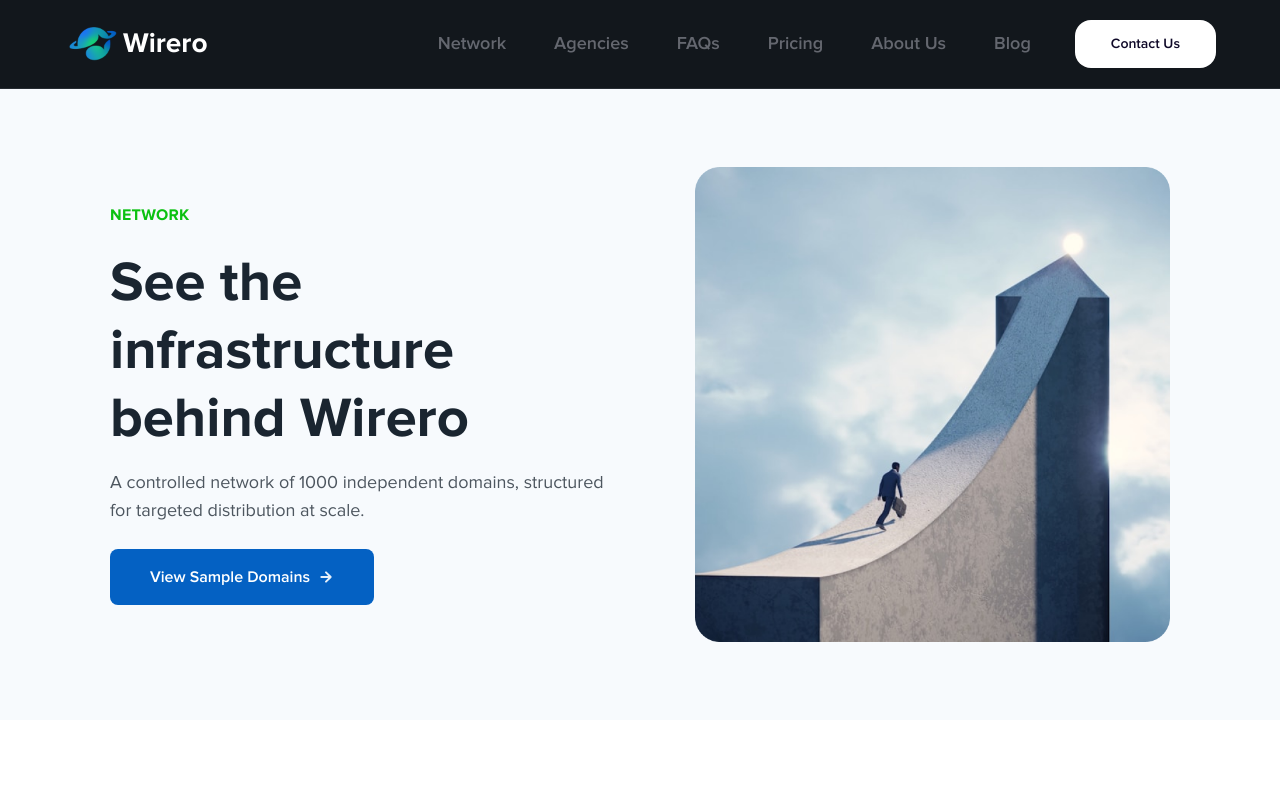
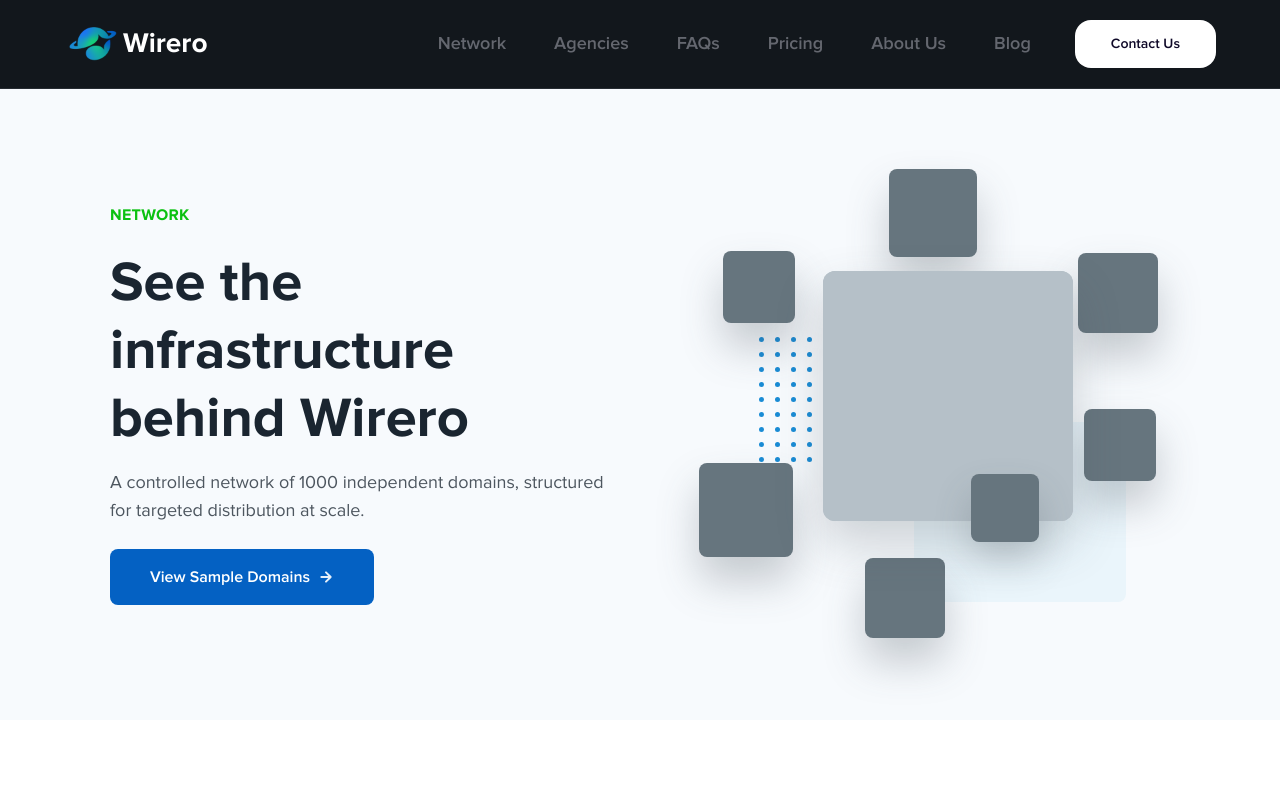
Before and after one commit to EasyPRGroup/Wirero-next, a Next.js app: page /network in a window 1280 px wide. Shown: the top 796 px of the page. Built offline with nearby package versions, Linux system fonts and the light colour scheme; a web font is replaced by a local one.

Commit message:
fix(layout): agency page hero image and CTA section design

```diff
--- a/app/agency/page.tsx
+++ b/app/agency/page.tsx
@@ -191,14 +191,14 @@
                   key={index}
                   className="rounded-[12px] bg-[#f7fafd] overflow-hidden flex items-center p-[1.25rem] box-border gap-[0.75rem]"
                 >
-                  <div className="rounded-[8px] bg-[#1a8cd5] flex items-center justify-center p-[0.5rem]">
+                  <div className="h-[3rem] w-[3rem] rounded-[12px] bg-[#eaf5fb] flex items-center justify-center p-[0.625rem] box-border shrink-0">
                     <Image
-                      className="h-[1.25rem] w-[1.25rem] relative"
-                      width={20}
-                      height={20}
+                      className="h-[1.75rem] w-[1.75rem] relative"
+                      width={28}
+                      height={28}
                       sizes="100vw"
                       alt=""
-                      src="/diamond-sharp2.svg"
+                      src="/rocket-sharp.svg"
                     />
                   </div>
                   <b className="flex-1 relative text-[1.125rem] leading-[1.5rem] font-proxima text-[#1a2530]">
@@ -231,12 +231,12 @@
                 key={index}
                 className="flex-1 overflow-hidden flex items-start gap-[1.25rem] min-w-[17.813rem] mq450:flex-wrap mq450:min-w-full"
               >
-                <div className="h-[4.25rem] w-[4.25rem] rounded-[16px] bg-[#1a8cd5] flex items-center justify-center p-[0.75rem] box-border shrink-0">
+                <div className="h-[4.25rem] w-[4.25rem] rounded-[16px] bg-[#eaf5fb] flex items-center justify-center p-[1rem] box-border shrink-0">
                   <Image
-                    className="w-[2.5rem] relative max-h-full"
+                    className="h-[2.25rem] w-[2.25rem] relative object-contain"
                     loading="lazy"
-                    width={40}
-                    height={40}
+                    width={36}
+                    height={36}
                     sizes="100vw"
                     alt=""
                     src={item.icon}
@@ -470,38 +470,30 @@
 
       {/* CTA Section */}
       <section className="self-stretch flex flex-col items-start pt-[2.5rem] px-[6.875rem] pb-[6.125rem] box-border mq750:pt-[1.625rem] mq750:px-[3.438rem] mq750:pb-[4rem] mq750:box-border mq450:pl-[1.25rem] mq450:pr-[1.25rem] mq450:box-border">
-        <div className="self-stretch rounded-[24px] bg-[#0461c3] overflow-hidden flex items-center py-[3.75rem] px-[11.25rem] relative isolate gap-[5rem] mq1350:px-[5.625rem] mq1350:box-border mq1050:pl-[5.625rem] mq1050:pr-[5.625rem] mq1050:box-border mq750:gap-[2.5rem] mq750:pl-[2.813rem] mq750:pr-[2.813rem] mq750:box-border mq450:gap-[1.25rem] mq450:py-[2.438rem] mq450:px-[1.25rem] mq450:box-border">
-          <div className="h-[13.375rem] w-[29.375rem] absolute !m-0 top-[calc(50%_-_126px)] left-[3.625rem] [filter:blur(130px)] rounded-[50px] [background:linear-gradient(103.11deg,_#177aba,_#1a8cd5)] z-[0] shrink-0" />
-          <div className="h-[7.5rem] w-[20rem] absolute !m-0 right-[8.625rem] bottom-[-3.75rem] [filter:blur(120px)] rounded-[50px] [background:linear-gradient(103.11deg,_#1a8cd5,_#1a8cd5)] z-[1] shrink-0" />
-          <Image
-            className="h-[14.375rem] w-[30.25rem] absolute !m-0 bottom-[0rem] left-[2.25rem] z-[2] shrink-0"
-            loading="lazy"
-            width={484}
-            height={230}
-            sizes="100vw"
-            alt=""
-            src="/Group-11.svg"
-          />
-          <section className="flex-1 flex flex-col items-center gap-[1.75rem] z-[3] shrink-0 text-center text-[3rem] text-color-white">
-            <div className="self-stretch overflow-hidden flex flex-col items-start gap-[0.75rem]">
-              <h1 className="m-0 self-stretch relative text-[length:inherit] leading-[3.625rem] font-bold font-abel mq1050:text-[2.375rem] mq1050:leading-[2.875rem] mq450:text-[1.813rem] mq450:leading-[2.188rem]">
+        <div className="self-stretch min-h-[22.5rem] rounded-[24px] bg-[#0461c3] overflow-hidden flex items-center justify-center py-[4.25rem] px-[3rem] relative isolate text-center mq750:min-h-[18rem] mq750:py-[3.25rem] mq750:px-[2rem] mq450:min-h-0 mq450:py-[2.5rem] mq450:px-[1.25rem]">
+          <div className="absolute left-[-7rem] top-[-5rem] z-[0] h-[22rem] w-[30rem] rounded-full bg-[#1a8cd5] opacity-60 blur-[120px]" />
+          <div className="absolute bottom-[-6rem] right-[10%] z-[0] h-[14rem] w-[24rem] rounded-full bg-[#1a8cd5] opacity-45 blur-[110px]" />
+          <div className="absolute inset-0 z-[1] bg-[radial-gradient(circle_at_18%_35%,_rgba(26,140,213,0.45),_transparent_28%),radial-gradient(circle_at_78%_83%,_rgba(26,140,213,0.38),_transparent_30%)]" />
+          <section className="relative z-[2] flex w-full max-w-[52rem] flex-col items-center gap-[1.75rem] text-center text-[3rem] text-color-white">
+            <div className="self-stretch flex flex-col items-center gap-[0.875rem]">
+              <h1 className="m-0 self-stretch relative text-[length:inherit] leading-[3.625rem] font-bold font-proxima mq1050:text-[2.375rem] mq1050:leading-[2.875rem] mq450:text-[1.813rem] mq450:leading-[2.188rem]">
                 Turn Distribution into a Scalable Revenue Stream
               </h1>
-              <div className="self-stretch relative text-[1.125rem] leading-[1.75rem] font-proxima text-[rgba(238,238,238,0.8)]">
+              <div className="self-stretch relative text-[1.125rem] leading-[1.75rem] font-proxima text-[rgba(238,238,238,0.82)]">
                 Start using Wirero as your backend infrastructure.
               </div>
             </div>
             <Link
               href="/contact"
-              className="cursor-pointer [border:none] py-[1rem] px-[2.5rem] bg-color-white h-[3.5rem] rounded-[8px] flex items-center justify-center box-border gap-[0.5rem] no-underline"
+              className="cursor-pointer [border:none] py-[1rem] px-[2.5rem] bg-color-white h-[3.5rem] rounded-[8px] flex items-center justify-center box-border gap-[0.625rem] no-underline shadow-[0px_8px_24px_rgba(0,0,0,0.08)] hover:bg-[#f7fafd] transition-colors"
             >
               <div className="relative text-[1rem] leading-[1.25rem] font-semibold font-proxima text-[#1a2530] text-center shrink-0">
                 Get Started
               </div>
               <Image
-                className="h-[1rem] w-[1rem] relative shrink-0"
-                width={16}
-                height={16}
+                className="h-[1.125rem] w-[1.125rem] relative shrink-0 brightness-0"
+                width={18}
+                height={18}
                 sizes="100vw"
                 alt=""
                 src="/arrow-right1.svg"
--- a/app/network/page.tsx
+++ b/app/network/page.tsx
@@ -9,6 +9,42 @@
 import NetworkCategory from "../../components/network-category";
 import DomainCard from "../../components/domain-card";
 import CtaBanner from "../../components/cta-banner";
+
+const heroDotIndexes = Array.from({ length: 45 });
+
+const NetworkHeroVisual = () => {
+  return (
+    <div
+      className="relative h-[30.938rem] w-[29.688rem] max-w-full shrink-0 mq1050:flex-1 mq1050:basis-[29.688rem] mq750:h-[26rem] mq450:h-[20rem]"
+      aria-label="Network infrastructure visual"
+    >
+      <div className="absolute inset-0" />
+
+      <div className="absolute bottom-[3.125rem] right-[2.75rem] h-[11.25rem] w-[13.25rem] rounded-[8px] bg-[#eaf5fb] mq450:bottom-[2rem] mq450:right-[1.5rem] mq450:h-[7.5rem] mq450:w-[9rem]" />
+
+      <div className="absolute left-[4rem] top-[11.25rem] grid grid-cols-5 gap-x-[0.6875rem] gap-y-[0.625rem] mq750:left-[3.25rem] mq750:top-[9.5rem] mq450:left-[2rem] mq450:top-[7.5rem] mq450:gap-x-[0.5rem] mq450:gap-y-[0.5rem]">
+        {heroDotIndexes.map((_, index) => (
+          <span
+            key={index}
+            className="h-[0.3125rem] w-[0.3125rem] rounded-full bg-[#1a8cd5] mq450:h-[0.25rem] mq450:w-[0.25rem]"
+          />
+        ))}
+      </div>
+
+      <div className="absolute left-[8rem] top-[7.125rem] z-[2] h-[15.625rem] w-[15.625rem] overflow-hidden rounded-[12px] bg-[#b5c0c8] shadow-[0px_22px_48px_rgba(68,80,88,0.24)] mq750:left-[7rem] mq750:top-[6.25rem] mq750:h-[13.75rem] mq750:w-[13.75rem] mq450:left-[4.75rem] mq450:top-[5rem] mq450:h-[10.5rem] mq450:w-[10.5rem]">
+        <div className="h-full w-full bg-[#b5c0c8]" />
+      </div>
+
+      <div className="absolute left-[12.125rem] top-[0.75rem] h-[5.5rem] w-[5.5rem] rounded-[8px] bg-[#66757e] shadow-[0px_24px_42px_rgba(68,80,88,0.28)] mq750:left-[11rem] mq450:left-[8rem] mq450:h-[4rem] mq450:w-[4rem]" />
+      <div className="absolute left-[1.75rem] top-[5.875rem] h-[4.5rem] w-[4.5rem] rounded-[8px] bg-[#66757e] shadow-[0px_24px_42px_rgba(68,80,88,0.28)] mq450:left-[0.875rem] mq450:top-[5rem] mq450:h-[3.25rem] mq450:w-[3.25rem]" />
+      <div className="absolute right-[0.75rem] top-[6rem] h-[5rem] w-[5rem] rounded-[8px] bg-[#66757e] shadow-[0px_24px_42px_rgba(68,80,88,0.28)] mq450:right-[0.5rem] mq450:top-[5.25rem] mq450:h-[3.5rem] mq450:w-[3.5rem]" />
+      <div className="absolute left-[0.25rem] top-[19.125rem] h-[5.875rem] w-[5.875rem] rounded-[8px] bg-[#66757e] shadow-[0px_24px_42px_rgba(68,80,88,0.28)] mq750:top-[17rem] mq450:top-[14rem] mq450:h-[4rem] mq450:w-[4rem]" />
+      <div className="absolute right-[0.875rem] top-[15.75rem] h-[4.5rem] w-[4.5rem] rounded-[8px] bg-[#66757e] shadow-[0px_24px_42px_rgba(68,80,88,0.28)] mq750:top-[14rem] mq450:right-[1rem] mq450:top-[12rem] mq450:h-[3.25rem] mq450:w-[3.25rem]" />
+      <div className="absolute bottom-[0.875rem] left-[10.625rem] h-[5rem] w-[5rem] rounded-[8px] bg-[#66757e] shadow-[0px_24px_42px_rgba(68,80,88,0.28)] mq750:left-[9.75rem] mq450:bottom-[0.5rem] mq450:left-[7rem] mq450:h-[3.5rem] mq450:w-[3.5rem]" />
+      <div className="absolute bottom-[6.875rem] left-[17.25rem] z-[3] h-[4.25rem] w-[4.25rem] rounded-[8px] bg-[#66757e] shadow-[0px_20px_36px_rgba(68,80,88,0.24)] mq750:bottom-[6rem] mq750:left-[16rem] mq450:bottom-[4.625rem] mq450:left-[12rem] mq450:h-[3rem] mq450:w-[3rem]" />
+    </div>
+  );
+};
 
 const Network: NextPage = () => {
   const industryCategories = [
@@ -123,15 +159,7 @@
             />
           </Link>
         </section>
-        <Image
-          className="h-[30.938rem] w-[29.688rem] relative rounded-[20px] object-contain max-w-full mq1050:flex-1"
-          loading="lazy"
-          width={475}
-          height={495}
-          sizes="100vw"
-          alt=""
-          src="/IMG@2x.png"
-        />
+        <NetworkHeroVisual />
       </section>
 
       {/* Built as Infrastructure Section */}
```
